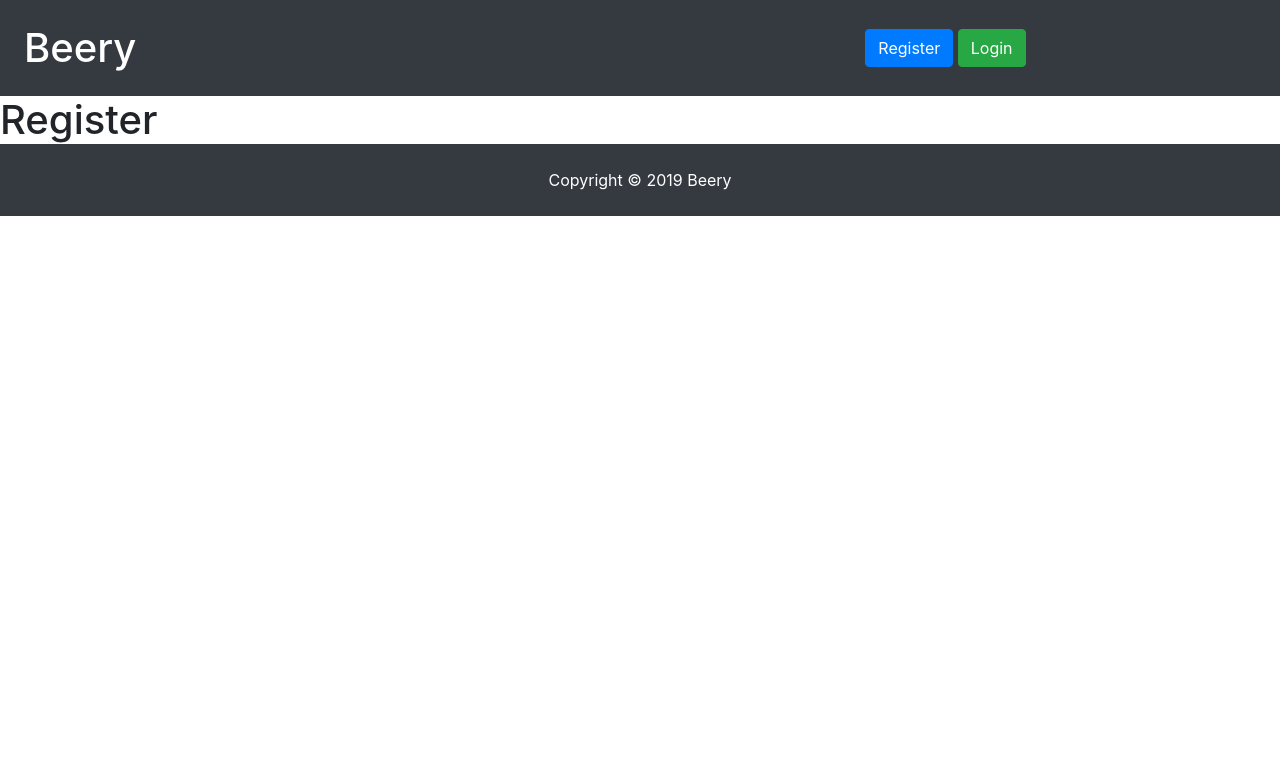
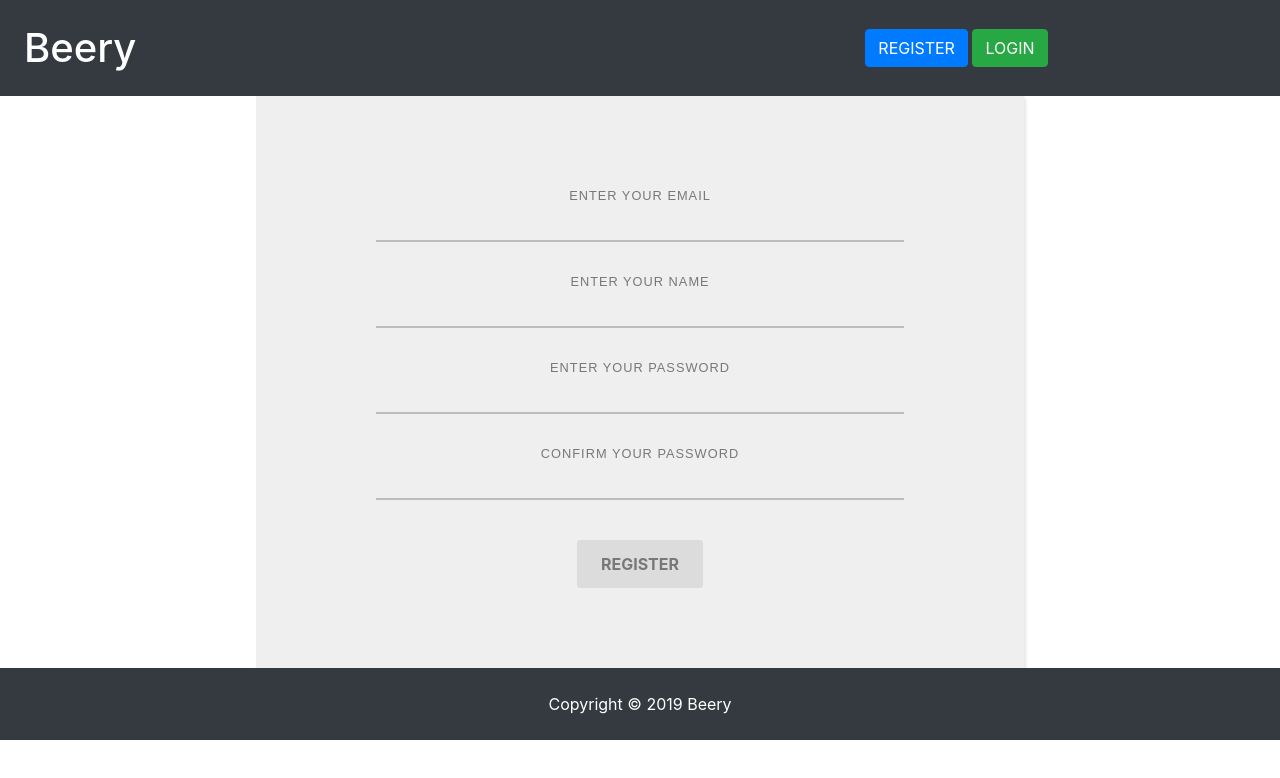
Before and after one commit to duedeu36/beery, a React (Create React App) app in the folder client/: page /register in a window 1280 px wide. Shown: the top 778 px of the page. Built offline with nearby package versions, Linux system fonts and the light colour scheme.

Commit message:
frontend: created login/register components, linking input to the register component state

```diff
--- a/client/public/index.html
+++ b/client/public/index.html
@@ -22,6 +22,8 @@
    <noscript>You need to enable JavaScript to run this app.</noscript>
    <div id="root"></div>
 
+   <script src="https://ajax.googleapis.com/ajax/libs/jquery/3.3.1/jquery.min.js"></script>
+
    <script src="https://code.jquery.com/jquery-3.3.1.slim.min.js"
       integrity="sha384-q8i/X+965DzO0rT7abK41JStQIAqVgRVzpbzo5smXKp4YfRvH+8abtTE1Pi6jizo" crossorigin="anonymous">
    </script>
--- a/client/src/App.css
+++ b/client/src/App.css
@@ -14,3 +14,85 @@ p {
    margin: 0 auto;
    width: 100%;
 }
+
+/* Register form */
+
+form {
+   width: 60%;
+   margin: 0 auto;
+   background: #efefef;
+   padding: 60px 120px 80px 120px;
+   text-align: center;
+   -webkit-box-shadow: 2px 2px 3px rgba(0, 0, 0, 0.1);
+   box-shadow: 2px 2px 3px rgba(0, 0, 0, 0.1);
+}
+
+label {
+   display: block;
+   position: relative;
+   margin: 40px 0px;
+}
+
+.label-txt {
+   position: absolute;
+   top: -1.6em;
+   padding: 10px;
+   font-family: sans-serif;
+   font-size: .8em;
+   letter-spacing: 1px;
+   color: rgb(120, 120, 120);
+   transition: ease .3s;
+}
+
+.input {
+   width: 100%;
+   padding: 10px;
+   background: transparent;
+   border: none;
+   outline: none;
+}
+
+.line-box {
+   position: relative;
+   width: 100%;
+   height: 2px;
+   background: #BCBCBC;
+}
+
+.line {
+   position: absolute;
+   width: 0%;
+   height: 2px;
+   top: 0px;
+   left: 50%;
+   transform: translateX(-50%);
+   background: #8BC34A;
+   transition: ease .6s;
+}
+
+.input:focus+.line-box .line {
+   width: 100%;
+}
+
+.label-active {
+   top: -3em;
+}
+
+button {
+   display: inline-block;
+   padding: 12px 24px;
+   background: rgb(220, 220, 220);
+   font-weight: bold;
+   color: rgb(120, 120, 120);
+   border: none;
+   outline: none;
+   border-radius: 3px;
+   cursor: pointer;
+   transition: ease .3s;
+   text-transform: uppercase;
+}
+
+button:hover {
+   background: rgb(248, 78, 78);
+   color: #ffffff;
+}
--- a/client/src/components/auth/Login.js
+++ b/client/src/components/auth/Login.js
@@ -4,7 +4,27 @@ class Login extends Component {
   render() {
     return (
       <div>
-        <h1>Login</h1>
+        <form>
+          <label>
+            <p ref="animation" className="label-txt">
+              ENTER YOUR EMAIL
+            </p>
+            <input type="text" className="input" />
+            <div className="line-box">
+              <div className="line" />
+            </div>
+          </label>
+          <label>
+            <p ref="animation" className="label-txt">
+              ENTER YOUR PASSWORD
+            </p>
+            <input type="text" className="input" />
+            <div className="line-box">
+              <div className="line" />
+            </div>
+          </label>
+          <button type="submit">login</button>
+        </form>
       </div>
     );
   }
--- a/client/src/components/auth/Register.js
+++ b/client/src/components/auth/Register.js
@@ -1,10 +1,101 @@
 import React, { Component } from "react";
 
 class Register extends Component {
+  constructor() {
+    super();
+    this.state = {
+      name: "",
+      email: "",
+      password: "",
+      password2: "",
+      errors: {}
+    };
+
+    this.onChange = this.onChange.bind(this);
+  }
+
+  onChange(e) {
+    this.setState({
+      [e.target.name]: e.target.value
+    });
+  }
+  //   state = {
+  //     addAnimation: false,
+  //     removeAnimation: false
+  //   };
+
+  //   showAnim = () => {
+  //     this.setState({
+  //       addAnimation: !this.state.addAnimation
+  //     });
+  //   };
+
   render() {
     return (
       <div>
-        <h1>Register</h1>
+        <form>
+          <label>
+            <p ref="animation" className="label-txt">
+              ENTER YOUR EMAIL
+            </p>
+            <input
+              type="text"
+              className="input"
+              defaultValue={this.state.email}
+              onChange={this.onChange}
+              name="email"
+            />
+            <div className="line-box">
+              <div className="line" />
+            </div>
+          </label>
+          <label>
+            <p ref="animation" className="label-txt">
+              ENTER YOUR NAME
+            </p>
+            <input
+              type="text"
+              className="input"
+              defaultValue={this.state.name}
+              onChange={this.onChange}
+              name="name"
+            />
+            <div className="line-box">
+              <div className="line" />
+            </div>
+          </label>
+          <label>
+            <p ref="animation" className="label-txt">
+              ENTER YOUR PASSWORD
+            </p>
+            <input
+              type="text"
+              className="input"
+              defaultValue={this.state.password}
+              onChange={this.onChange}
+              name="password"
+            />
+            <div className="line-box">
+              <div className="line" />
+            </div>
+          </label>
+          <label>
+            <p ref="animation" className="label-txt">
+              CONFIRM YOUR PASSWORD
+            </p>
+            <input
+              type="text"
+              className="input"
+              defaultValue={this.state.password2}
+              onChange={this.onChange}
+              name="password2"
+            />
+            <div className="line-box">
+              <div className="line" />
+            </div>
+          </label>
+          <button type="submit">register</button>
+        </form>
       </div>
     );
   }
```
